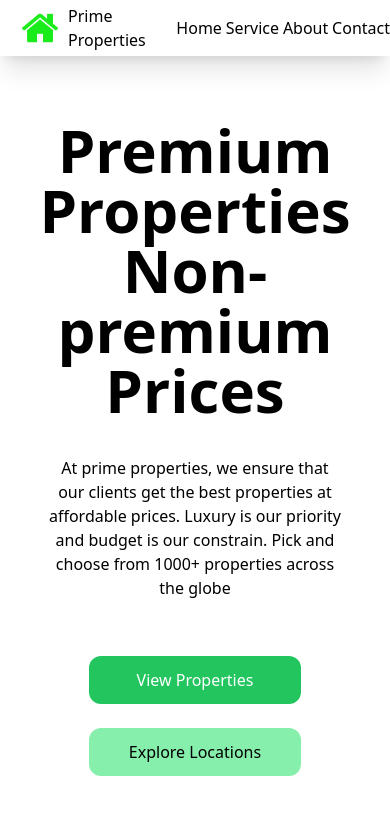
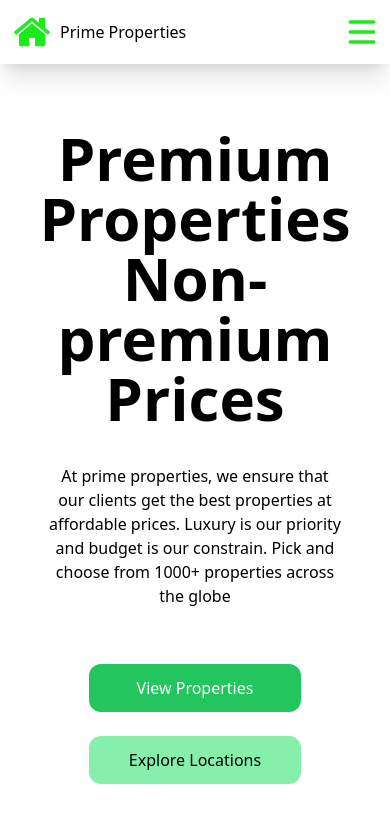
Before and after one commit to Batuhan445/real-estate-web-site, a website: page public/index.html in a window 390 px wide. Shown: the top 837 px of the page. Drawn offline with nearby package versions, Linux system fonts and the light colour scheme.

Commit message:
edited navbar for mobile

```diff
--- a/public/index.html
+++ b/public/index.html
@@ -12,21 +12,32 @@
 
 <body class="body">
 
-    <nav class="shadow-xl flex h-14">
-        <div class="flex items-center ml-5">
-            <a class="flex items-center" href="./index.html">
+    <nav class="shadow-xl flex h-16">
+
+        <div class="flex items-center ml-3">
+            <a class="flex items-center w-[11rem]" href="./index.html">
                 <img class="w-10" src="./icons/home.png" alt="home">
                 <h1 class="ml-2">Prime Properties</h1>
             </a>
         </div>
-        <div class="grid items-center w-80 ml-10">
+
+        <div class="grid items-center w-full ml-4">
             <ul class="flex items-center justify-between">
-                <li><a href="./index.html">Home</a></li>
-                <li><a href="#">Service</a></li>
-                <li><a href="#">About</a></li>
-                <li><a href="#contact-us">Contact</a></li>
+
+                <div class="flex justify-between ml-4 lg:w-[25%] md:w-[40%]">
+                    <li class="hidden md:block"><a href="./index.html">Home</a></li>
+                    <li class="hidden md:block"><a href="#">Service</a></li>
+                    <li class="hidden md:block"><a href="#">About</a></li>
+                    <li class="hidden md:block"><a href="#contact-us">Contact</a></li>
+                </div>
+
+                <div>
+                    <img class="w-10 h-10 md:hidden mr-2" src="./icons/menu.svg" alt="">
+                </div>
+
             </ul>
         </div>
+
     </nav>
 
     <div class="mt-16">
@@ -117,8 +128,8 @@
 
     </div>
 
-    <div class="explore h-screen">
-        <div class="text-white mx-auto ml-10 pt-64">
+    <div class="py-20 explore h-screen">
+        <div class="text-white mx-auto ml-4 px-6 mt-40">
             <h1 class="font-bold text-4xl">Experience Luxury Like Never Before</h1>
             <h2 class="font-semibold mt-2 mb-7">50+ Exotic locations accross the globe</h2>
             <a href="#explore-locations" class="border-2 mx-auto px-8 py-3">EXPLORE LOCATIONS</a>
@@ -305,7 +316,8 @@
 
     </div>
 
-    <p class="mt-16 mb-8 flex justify-center text-center font-semibold text-green-600">© 2023 Company Co. All rights reserved</p>
+    <p class="mt-16 mb-8 flex justify-center text-center font-semibold text-green-600">© 2023 Company Co. All rights
+        reserved</p>
 
 
 </body>
```
